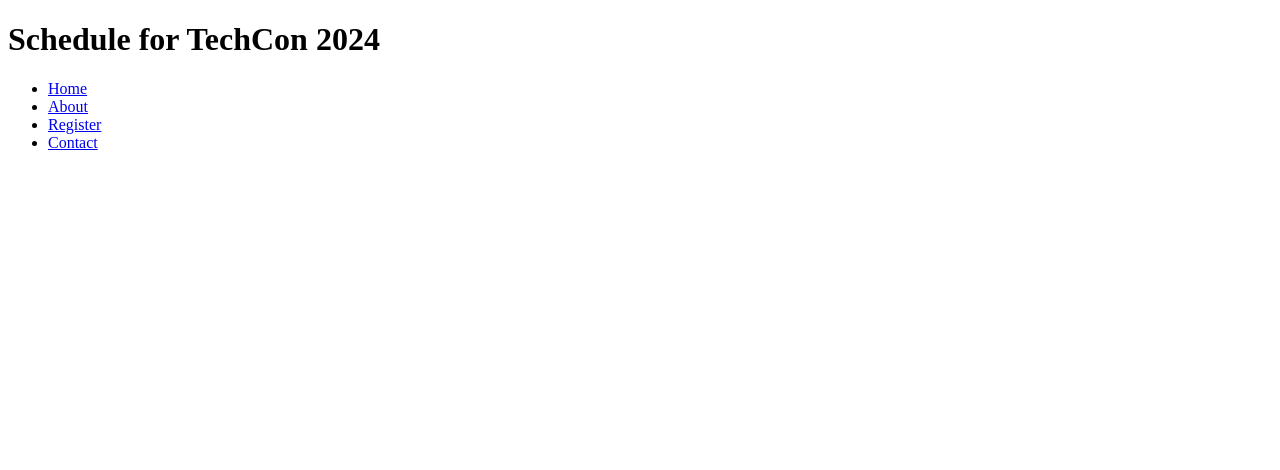
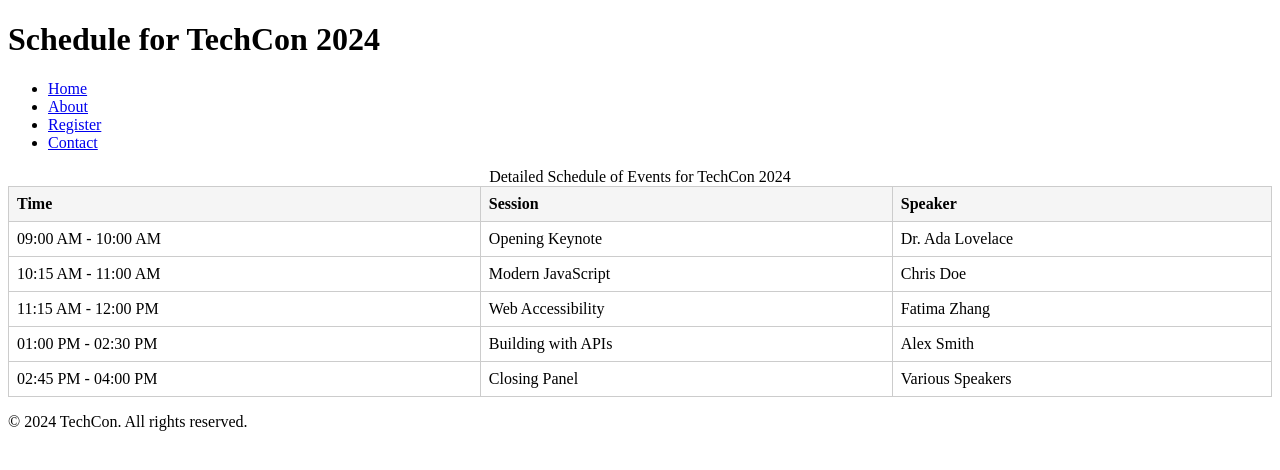
Before and after one commit to Lorr-etta/TechCon_HTML, a plain HTML site: page techcon_website/schedule.html in a window 1280 px wide. Drawn offline with Linux system fonts and the light colour scheme.

Commit message:
Add scheduled.html with detailed event timetable for TechCon 2024

```diff
--- a/techcon_website/schedule.html
+++ b/techcon_website/schedule.html
@@ -1,8 +1,24 @@
 <!DOCTYPE html>
 <html lang="en">
 <head>
-  <meta charset="utf-8">
+  <meta charset="UTF-8" />
+  <meta name="viewport" content="width=device-width, initial-scale=1.0"/>
   <title>Schedule for TechCon 2024</title>
+  <style>
+    table {
+      width: 100%;
+      border-collapse: collapse;
+      margin-top: 1em;
+    }
+    th, td {
+      border: 1px solid #ccc;
+      padding: 8px;
+      text-align: left;
+    }
+    th {
+      background-color: #f5f5f5;
+    }
+  </style>
 </head>
 <body>
 
@@ -21,7 +37,8 @@
 
   <!-- Main Content -->
   <main>
-    <table><!-- table code here --</table>border="1">
+    <section>
+      <table>
         <caption>Detailed Schedule of Events for TechCon 2024</caption>
         <thead>
           <tr>
@@ -32,42 +49,38 @@
         </thead>
         <tbody>
           <tr>
-          <td>9:00 AM - 10:00 AM</td>
-          <td>Opening Keynote: Tech for Good</td>
-          <td>Jane Doe</td>
+            <td>09:00 AM - 10:00 AM</td>
+            <td>Opening Keynote</td>
+            <td>Dr. Ada Lovelace</td>
           </tr>
           <tr>
             <td>10:15 AM - 11:00 AM</td>
-          <td>Building Startups with AI</td>
-          <td>Michael Smith</td>
+            <td>Modern JavaScript</td>
+            <td>Chris Doe</td>
           </tr>
           <tr>
             <td>11:15 AM - 12:00 PM</td>
-          <td>Cybersecurity in a Connected World</td>
-          <td>Emily Zhang</td>
+            <td>Web Accessibility</td>
+            <td>Fatima Zhang</td>
           </tr>
           <tr>
-          <td>12:00 PM - 1:00 PM</td>
-          <td>Lunch Break</td>
-          <td>-</td>
+            <td>01:00 PM - 02:30 PM</td>
+            <td>Building with APIs</td>
+            <td>Alex Smith</td>
           </tr>
           <tr>
-          <td>1:00 PM - 2:00 PM</td>
-          <td>Tech and Sustainability</td>
-          <td>Dr. Alan Greene</td>
-        </tr>
-        <tr>
-          <td>2:15 PM - 3:00 PM</td>
-          <td>Innovating for Accessibility</td>
-          <td>Sarah Ndlovu</td>
+            <td>02:45 PM - 04:00 PM</td>
+            <td>Closing Panel</td>
+            <td>Various Speakers</td>
           </tr>
         </tbody>
       </table>
+    </section>
   </main>
 
-
+  <!-- Footer -->
   <footer>
-    <p>&copy; 2024 TechCon Team. All rights reserved.</p>
+    <p>&copy; 2024 TechCon. All rights reserved.</p>
   </footer>
 
 </body>
```
Lines whose indentation alone changed are shown as unchanged.
